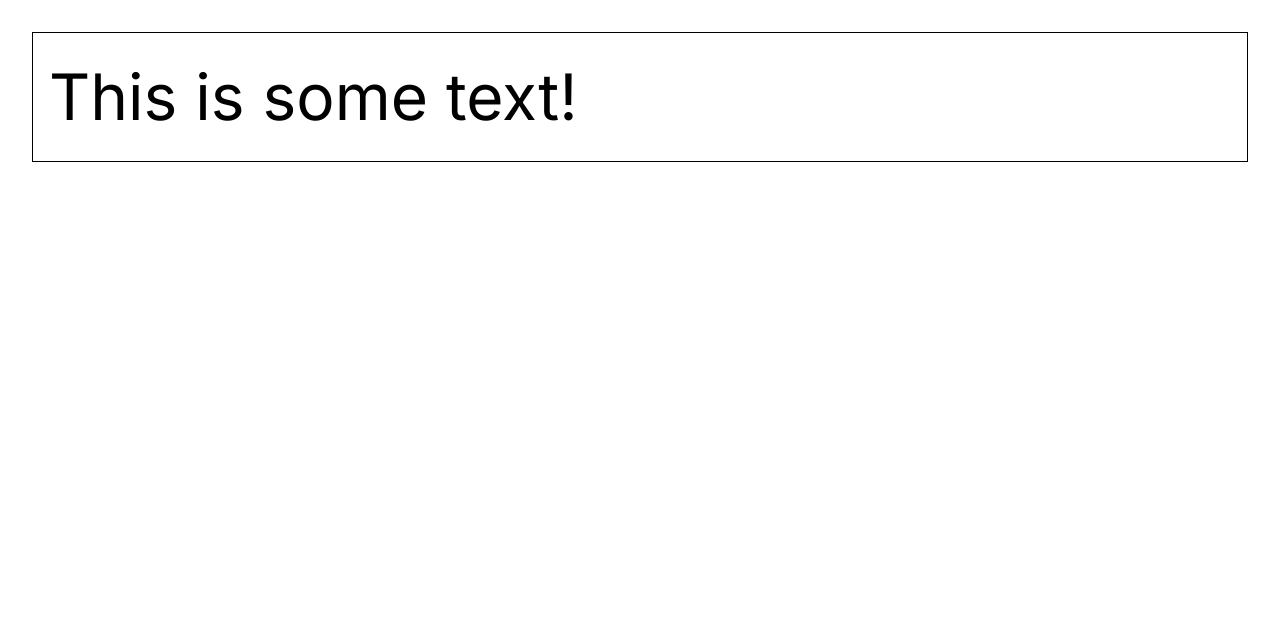
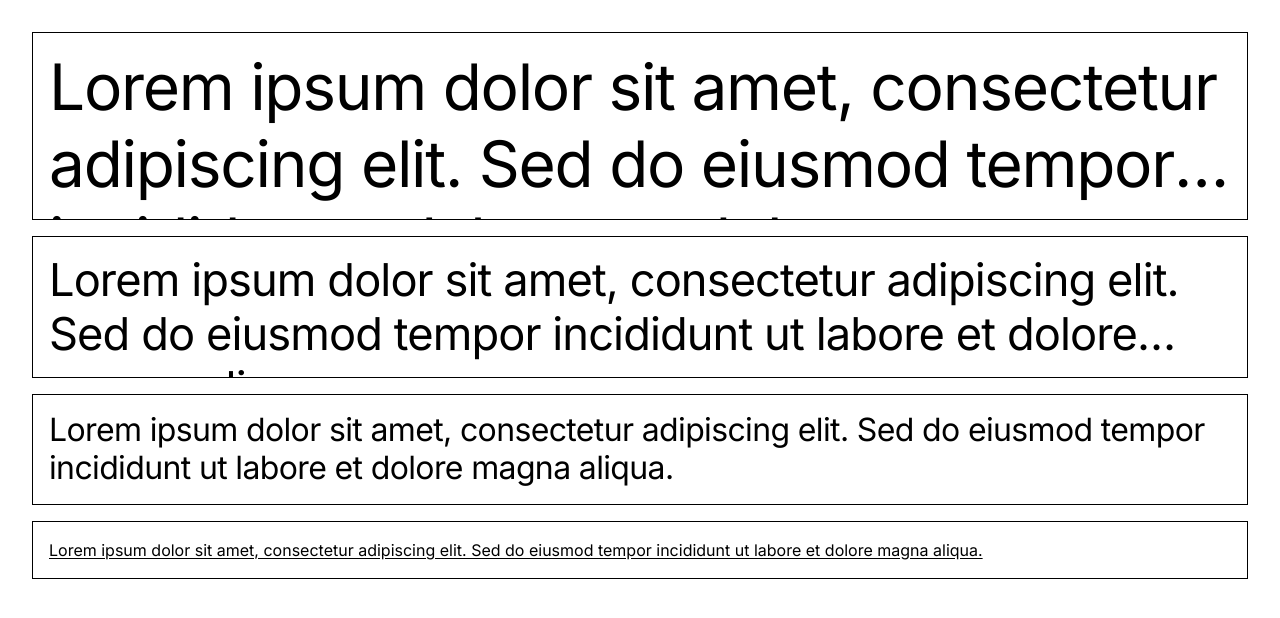
Before and after one commit to brijr/ds, a Next.js app: page / in a window 1280 px wide. Shown: the top 618 px of the page. Built offline with nearby package versions, Linux system fonts and the light colour scheme.

Commit message:
refactor Home component; replace TypeWrapper with a more flexible Wrapper component for dynamic element rendering

```diff
--- a/src/app/page.tsx
+++ b/src/app/page.tsx
@@ -1,27 +1,30 @@
+const text = `
+Lorem ipsum dolor sit amet, consectetur adipiscing elit. Sed do eiusmod tempor incididunt ut labore et dolore magna aliqua.
+`;
+
 export default function Home() {
   return (
-    <main className="p-8">
-      <TypeWrapper type="h1">
-        <p>This is some text!</p>
-      </TypeWrapper>
+    <main className="p-8 space-y-4">
+      <Wrapper as="h1">{text}</Wrapper>
+      <Wrapper as="h2">{text}</Wrapper>
+      <Wrapper as="h3">{text}</Wrapper>
+      <Wrapper as="a">{text}</Wrapper>
     </main>
   );
 }
 
-const TypeWrapper = ({
+const Wrapper = ({
   children,
-  type,
+  as,
 }: {
   children: React.ReactNode;
-  type: string;
+  as: React.ElementType;
 }) => {
+  const Element = as;
+
   return (
-    <div className="p-4 border">
-      {type === "h1" && <h1>{children}</h1>}
-      {type === "h2" && <h2>{children}</h2>}
-      {type === "h3" && <h3>{children}</h3>}
-      {type === "h4" && <h4>{children}</h4>}
-      {type === "h5" && <h5>{children}</h5>}
+    <div className="p-4 border line-clamp-2">
+      <Element>{children}</Element>
     </div>
   );
 };
```
